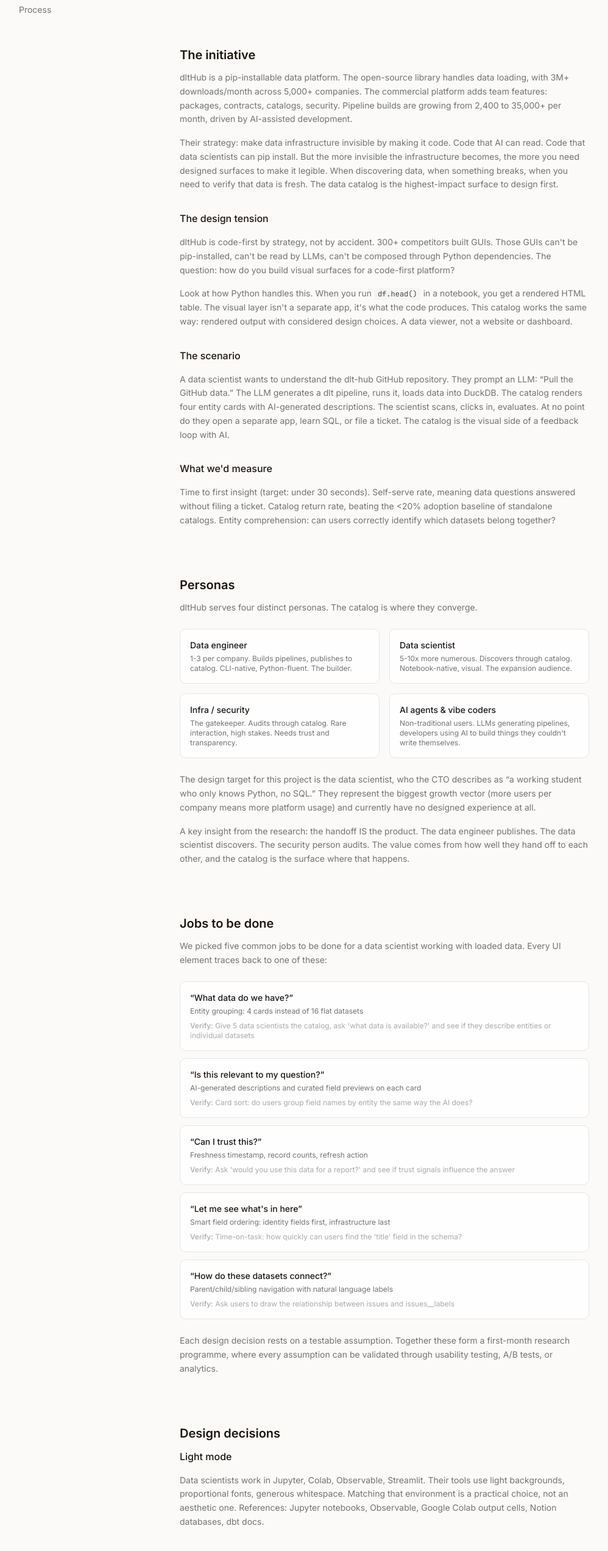
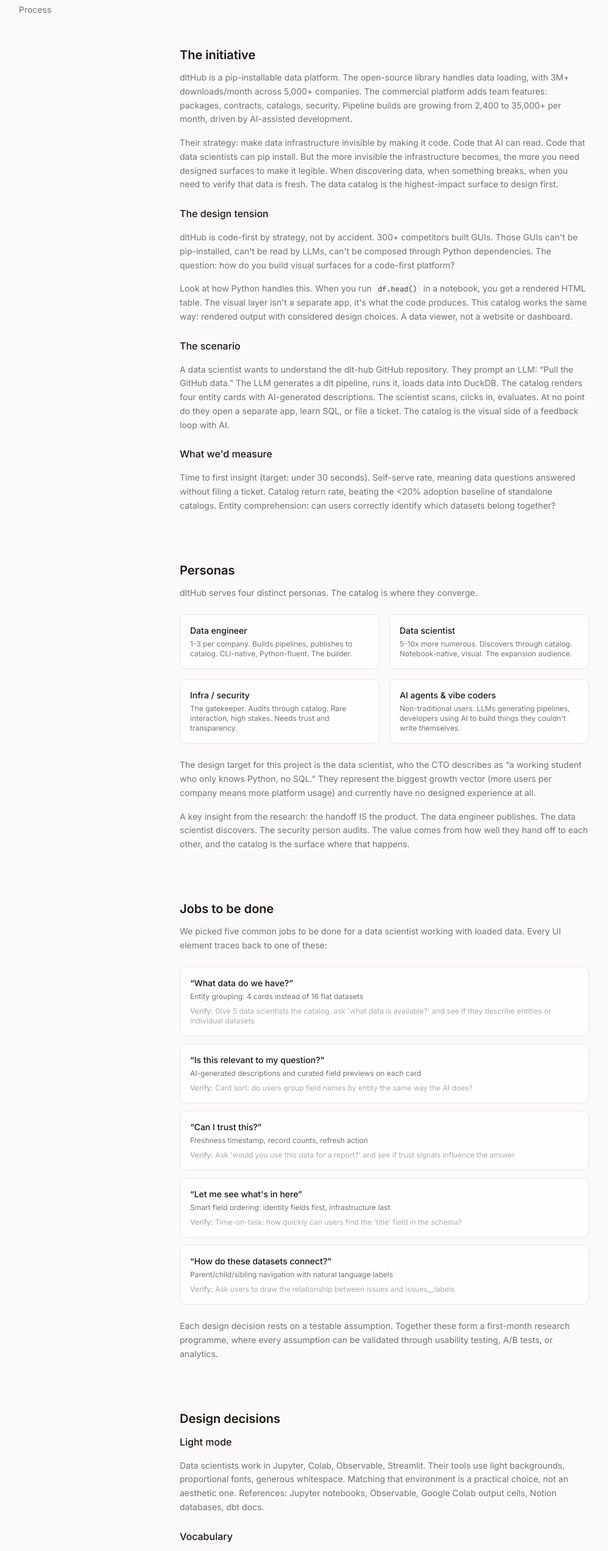
Before and after one commit to s-timmer/dlt-explorer, a Next.js app: page /rationale in a window 1280 px wide. Shown: the part 234-2777 px from the top of the page at 61% size, without its empty margins (57-1055 px from the left). Built offline with nearby package versions, Linux system fonts and the light colour scheme.

Commit message:
Tighten h3 spacing on rationale page
Co-Authored-By: Claude Opus 4.6 <noreply@anthropic.com>

```diff
--- a/src/app/rationale/page.tsx
+++ b/src/app/rationale/page.tsx
@@ -81,7 +81,7 @@ export default function RationalePage() {
                   first.
                 </p>
 
-                <h3 className="text-base font-medium text-foreground pt-4">
+                <h3 className="text-base font-medium text-foreground pt-2">
                   The design tension
                 </h3>
                 <p>
@@ -101,7 +101,7 @@ export default function RationalePage() {
                   website or dashboard.
                 </p>
 
-                <h3 className="text-base font-medium text-foreground pt-4">
+                <h3 className="text-base font-medium text-foreground pt-2">
                   The scenario
                 </h3>
                 <p>
@@ -113,7 +113,7 @@ export default function RationalePage() {
                   the visual side of a feedback loop with AI.
                 </p>
 
-                <h3 className="text-base font-medium text-foreground pt-4">
+                <h3 className="text-base font-medium text-foreground pt-2">
                   What we&apos;d measure
                 </h3>
                 <p>
@@ -256,7 +256,7 @@ export default function RationalePage() {
                   notebooks, Observable, Google Colab output cells, Notion databases, dbt docs.
                 </p>
 
-                <h3 className="text-base font-medium text-foreground pt-4">
+                <h3 className="text-base font-medium text-foreground pt-2">
                   Vocabulary
                 </h3>
                 <p>
@@ -266,7 +266,7 @@ export default function RationalePage() {
                   the wrong tool. Small change, large impact on confidence.
                 </p>
 
-                <h3 className="text-base font-medium text-foreground pt-4">
+                <h3 className="text-base font-medium text-foreground pt-2">
                   Entity grouping
                 </h3>
                 <p>
@@ -276,7 +276,7 @@ export default function RationalePage() {
                   the current flat-sibling layout that reflects how dlt actually works.
                 </p>
 
-                <h3 className="text-base font-medium text-foreground pt-4">
+                <h3 className="text-base font-medium text-foreground pt-2">
                   Smart field ordering
                 </h3>
                 <p>
@@ -287,7 +287,7 @@ export default function RationalePage() {
                   impact on first impression.
                 </p>
 
-                <h3 className="text-base font-medium text-foreground pt-4">
+                <h3 className="text-base font-medium text-foreground pt-2">
                   AI-generated descriptions
                 </h3>
                 <p>
@@ -340,7 +340,7 @@ export default function RationalePage() {
                   </li>
                 </ol>
 
-                <h3 className="text-base font-medium text-foreground pt-4">
+                <h3 className="text-base font-medium text-foreground pt-2">
                   Tools
                 </h3>
                 <p>
@@ -350,7 +350,7 @@ export default function RationalePage() {
                   were human-driven.
                 </p>
 
-                <h3 className="text-base font-medium text-foreground pt-4">
+                <h3 className="text-base font-medium text-foreground pt-2">
                   What&apos;s next
                 </h3>
                 <p>
```
